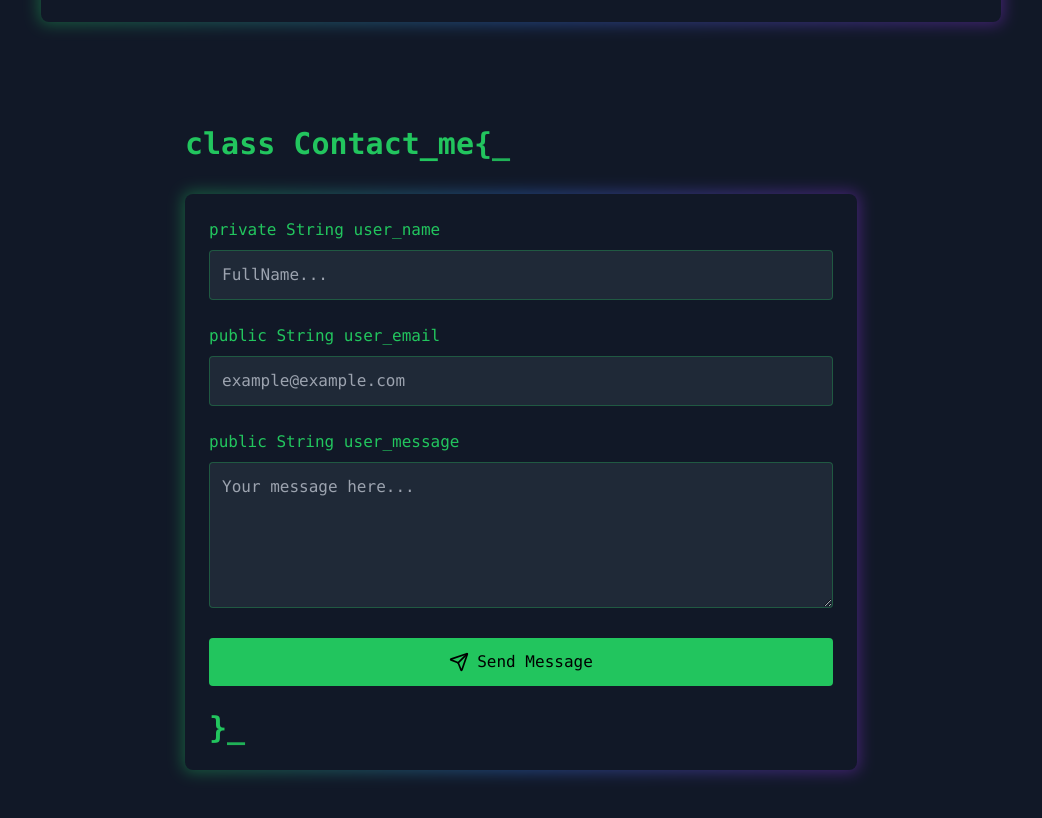
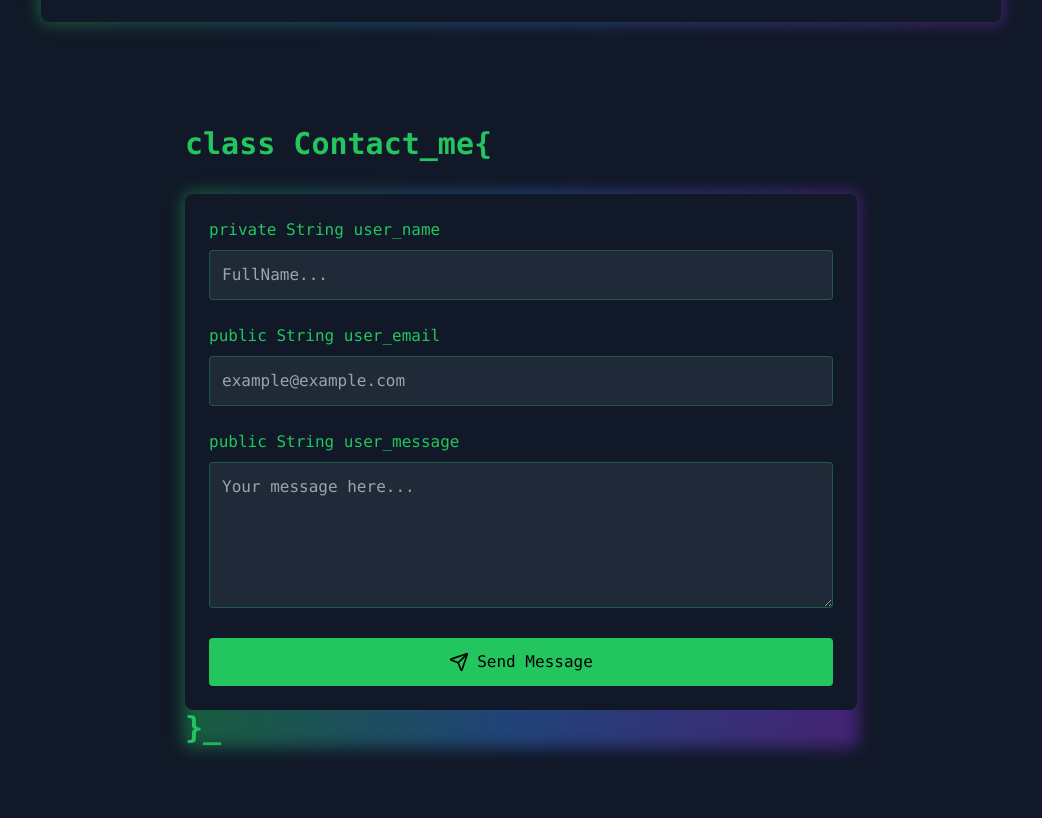
Before and after one commit to elFilaly001/Abdeljalil-El-filaly-Portfolio, a React (Vite) app in the folder FrontPortfolio/: page / in a window 1280 px wide. Shown: the part 3008-3826 px from the top of the page, without its empty margins (119-1161 px from the left). Built offline with nearby package versions, Linux system fonts and the light colour scheme.

Commit message:
Update Contact.jsx

```diff
--- a/FrontPortfolio/src/components/Contact.jsx
+++ b/FrontPortfolio/src/components/Contact.jsx
@@ -74,7 +74,7 @@ const Contact = () => {
     <div className="min-h-screen bg-gray-900 text-white p-6">
       <div className="max-w-2xl mx-auto">
         <h2 className="text-3xl font-bold mb-8 text-green-500 font-mono">
-          class Contact_me{"{"}<span className="animate-pulse">_</span>
+          class Contact_me{"{"}
         </h2>
 
         <div className="relative group">
@@ -166,10 +166,6 @@ const Contact = () => {
                 )}
               </button>
 
-              <h2 className="text-3xl font-bold mb-8 text-green-500 font-mono">
-          {"}"}<span className="animate-pulse">_</span>
-        </h2>
-
               {/* Status messages */}
               {status === 'success' && (
                 <div className="text-green-500 font-mono text-center">
@@ -183,6 +179,9 @@ const Contact = () => {
               )}
             </form>
           </div>
+          <h2 className="text-3xl font-bold mb-8 text-green-500 font-mono">
+          {"}"}<span className="animate-pulse">_</span>
+        </h2>
         </div>
       </div>
     </div>
```
